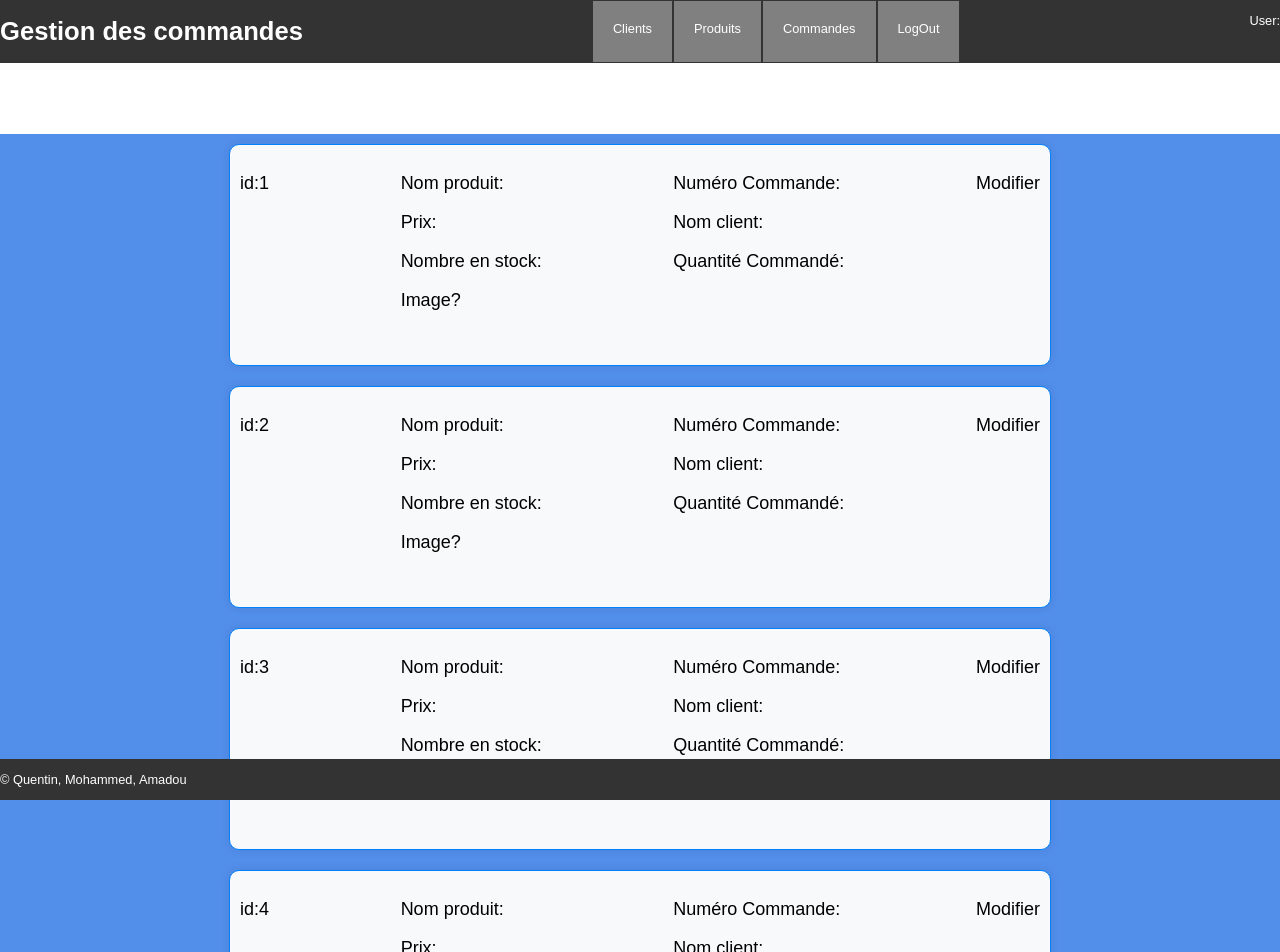
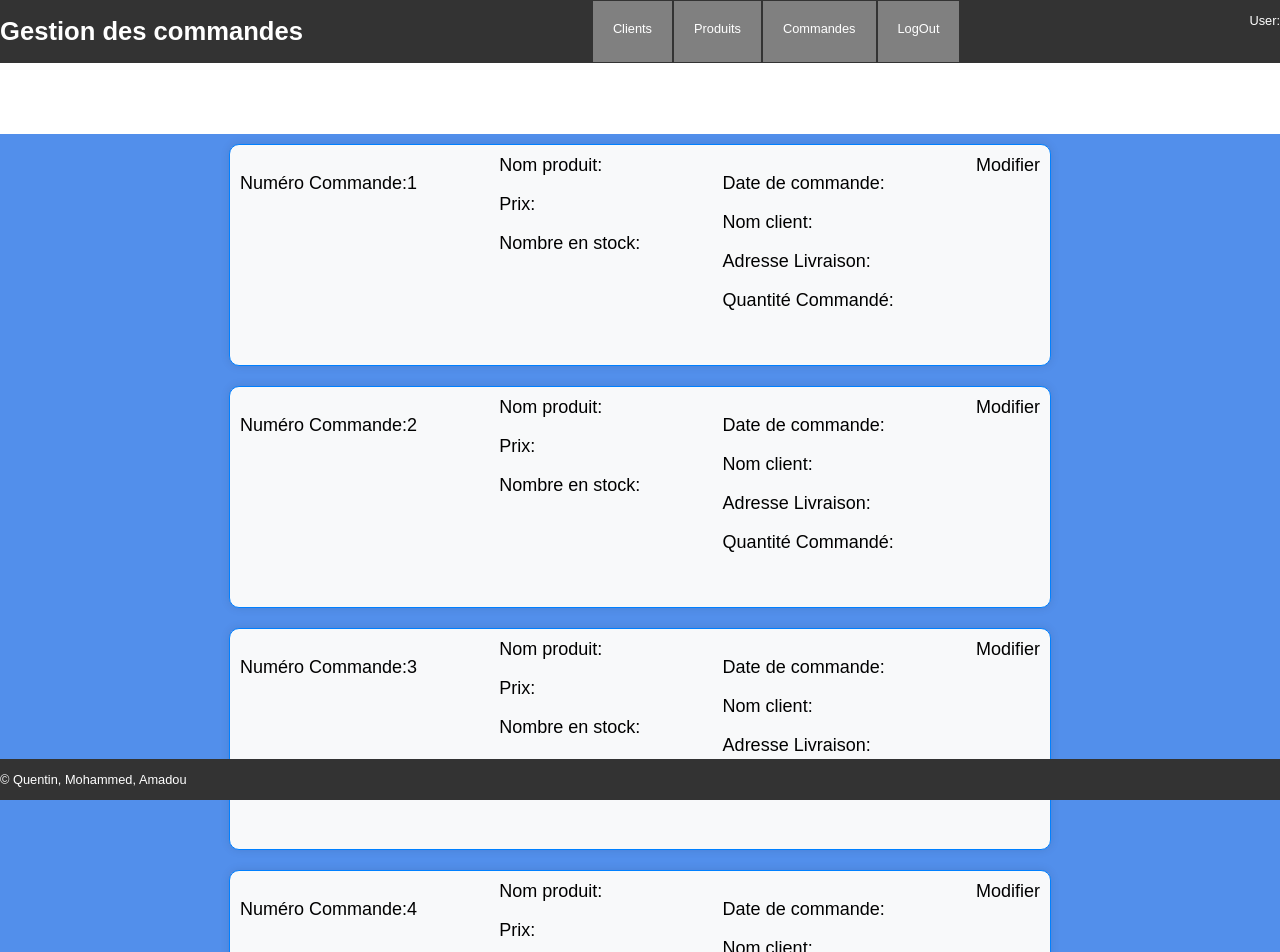
Before and after one commit to TRVevel/Projet_Angular, an Angular app: page /commandes in a window 1280 px wide. Shown: the top 952 px of the page. Built offline with nearby package versions, Linux system fonts and the light colour scheme.

Commit message:
element ajouté à la carte

```diff
--- a/src/app/carte-commande/carte-commande.component.html
+++ b/src/app/carte-commande/carte-commande.component.html
@@ -1,64 +1,64 @@
 <!-- Premiere carte de commande -->
 <div class="carteCommande">
-    <p>id:1</p>
+    <p>Numéro Commande:1</p>
     <div class="InfoProduit">
-    <p>Nom produit:</p>
+    <a>Nom produit:</a>
     <p>Prix:</p>
     <p>Nombre en stock:</p>
-    <p>Image?</p>
 </div>
 <div class="InfoClient">
-    <p>Numéro Commande:</p>
-    <p>Nom client:</p>
+    <p>Date de commande:</p>
+    <a>Nom client:</a>
+    <p>Adresse Livraison:</p>
     <p>Quantité Commandé:</p>
 </div>
-<p>Modifier</p>
+<a>Modifier</a>
 </div>
 <!-- Deuxième carte de commande -->
 <div class="carteCommande">
-    <p>id:2</p>
+    <p>Numéro Commande:2</p>
     <div class="InfoProduit">
-    <p>Nom produit:</p>
+    <a>Nom produit:</a>
     <p>Prix:</p>
     <p>Nombre en stock:</p>
-    <p>Image?</p>
 </div>
 <div class="InfoClient">
-    <p>Numéro Commande:</p>
-    <p>Nom client:</p>
+    <p>Date de commande:</p>
+    <a>Nom client:</a>
+    <p>Adresse Livraison:</p>
     <p>Quantité Commandé:</p>
 </div>
-<p>Modifier</p>
+<a>Modifier</a>
 </div>
 <!-- Troisième carte de commande -->
 <div class="carteCommande">
-    <p>id:3</p>
+    <p>Numéro Commande:3</p>
     <div class="InfoProduit">
-    <p>Nom produit:</p>
+    <a>Nom produit:</a>
     <p>Prix:</p>
     <p>Nombre en stock:</p>
-    <p>Image?</p>
 </div>
 <div class="InfoClient">
-    <p>Numéro Commande:</p>
-    <p>Nom client:</p>
+    <p>Date de commande:</p>
+    <a>Nom client:</a>
+    <p>Adresse Livraison:</p>
     <p>Quantité Commandé:</p>
 </div>
-<p>Modifier</p>
+<a>Modifier</a>
 </div>
 <!-- Quatrième carte de commande -->
 <div class="carteCommande">
-    <p>id:4</p>
+    <p>Numéro Commande:4</p>
     <div class="InfoProduit">
-    <p>Nom produit:</p>
+    <a>Nom produit:</a>
     <p>Prix:</p>
     <p>Nombre en stock:</p>
-    <p>Image?</p>
 </div>
 <div class="InfoClient">
-    <p>Numéro Commande:</p>
-    <p>Nom client:</p>
+    <p>Date de commande:</p>
+    <a>Nom client:</a>
+    <p>Adresse Livraison:</p>
     <p>Quantité Commandé:</p>
 </div>
-<p>Modifier</p>
+<a>Modifier</a>
 </div>
```
